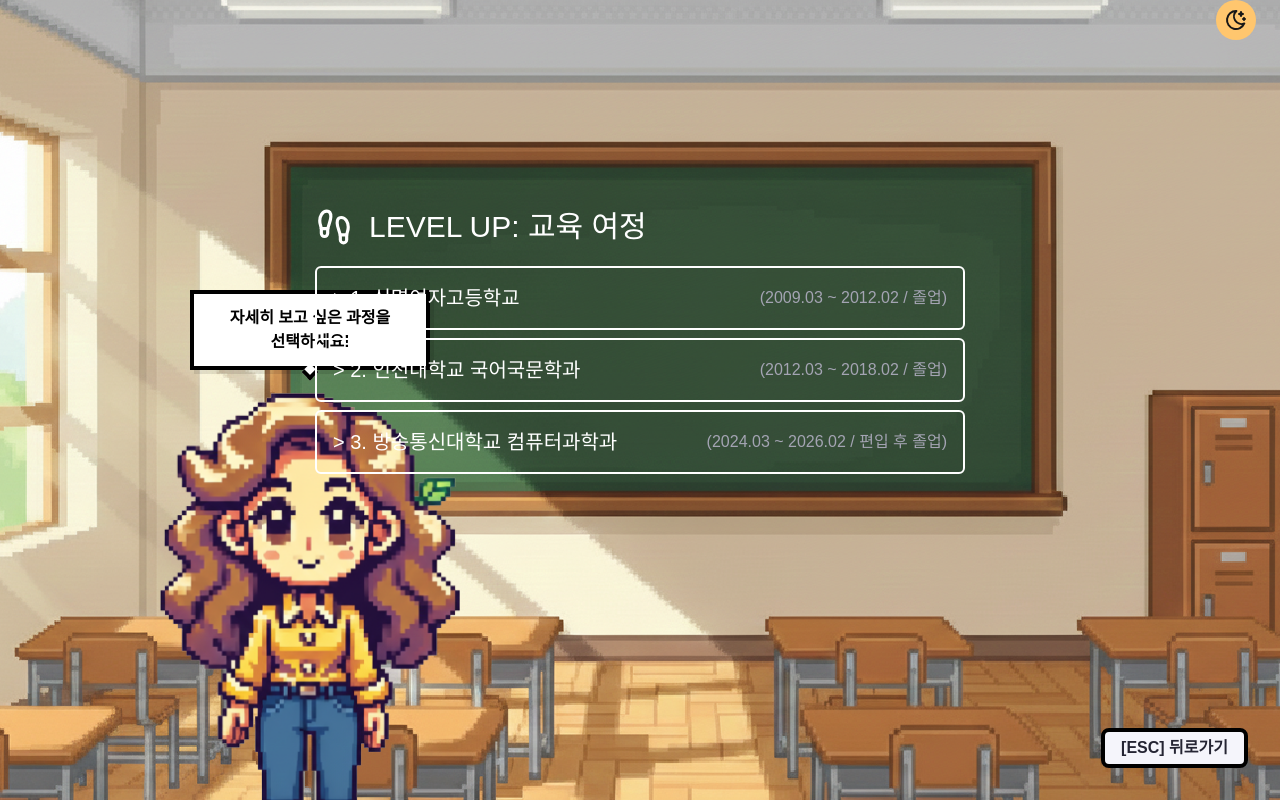
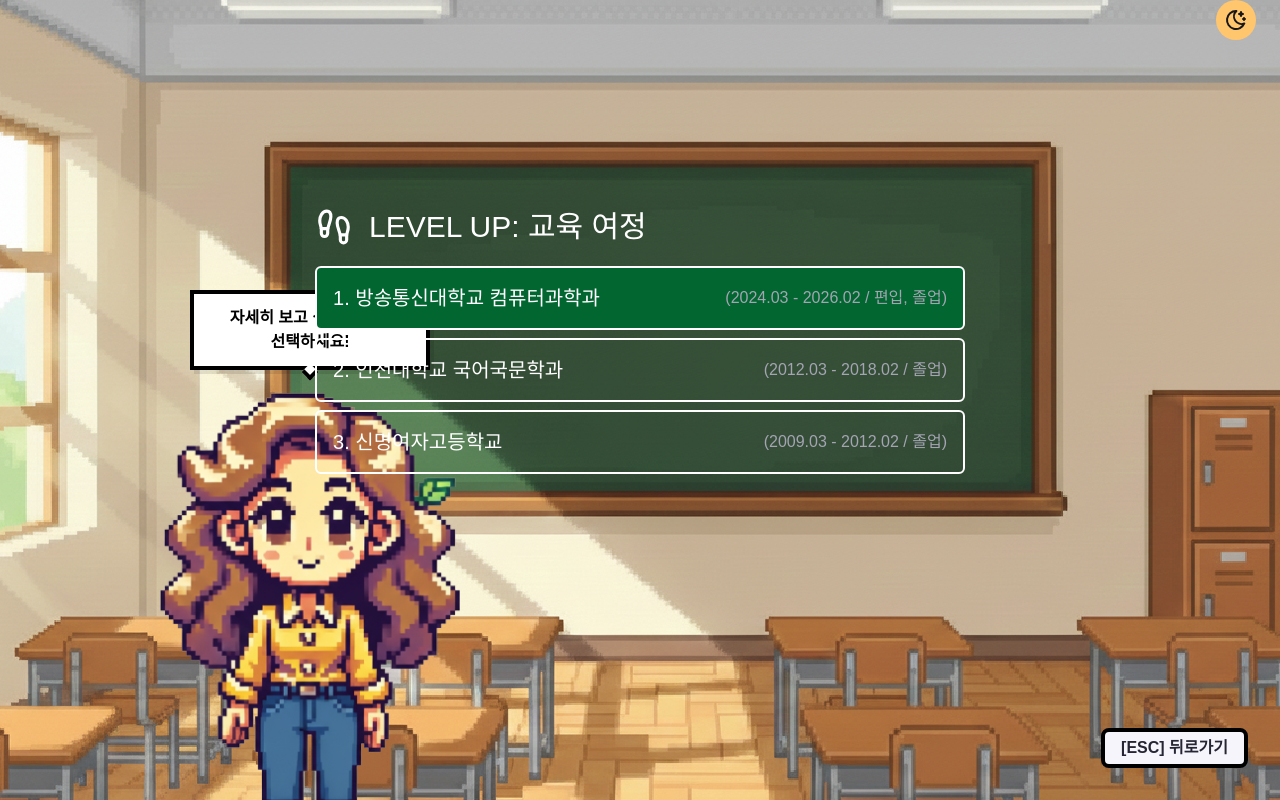
Before and after one commit to jinsiri/truthprevails, a Next.js app: page /game/learning in a window 1280 px wide. Built offline with nearby package versions, Linux system fonts and the light colour scheme; a web font is replaced by a local one.

Commit message:
Feat: 게임버전-교육 내용 업데이트

```diff
--- a/app/classic/learning/page.tsx
+++ b/app/classic/learning/page.tsx
@@ -3,34 +3,7 @@
 import { TimelineItem } from '@/components/classic/TimelineItem';
 import { motion } from 'framer-motion';
 import ThemedImage from '@/components/ThemedImage';
-
-interface TimelineEntry {
-  date: string;
-  title: string;
-  description: string;
-  color?: 'blue' | 'green' | 'yellow';
-}
-
-const timelineData: TimelineEntry[] = [
-  {
-    date: '2024.03 ~ 2026.02',
-    title: '방송통신대학교 컴퓨터과학과',
-    description: '편입, 졸업',
-    color: 'blue',
-  },
-  {
-    date: '2012.03 ~ 2018.02',
-    title: '인천대학교 국어국문학과',
-    description: '졸업',
-    color: 'blue',
-  },
-  {
-    date: '2009.03 ~ 2012.02',
-    title: '신명여자고등학교',
-    description: '졸업',
-    color: 'blue',
-  },
-];
+import { EDUCATION } from '@/constants/dataset';
 
 export default function ClassicLearning() {
   return (
@@ -48,7 +21,7 @@ export default function ClassicLearning() {
           <div className={'relative mt-6 lg:mt-10'}>
             <div className='absolute top-0 right-0 h-full w-px bg-gray-200 dark:bg-gray-700' />
 
-            {timelineData.map((item, index) => (
+            {EDUCATION.map((item, index) => (
               <motion.div
                 key={index}
                 initial={{ opacity: 0, y: 20 }}
--- a/app/game/learning/page.tsx
+++ b/app/game/learning/page.tsx
@@ -4,8 +4,24 @@ import ThemedImage from '@/components/ThemedImage';
 import Image from 'next/image';
 import { Footprints } from 'lucide-react';
 import SpeechBubble from '@/components/game/SpeechBubble';
+import { useEffect, useRef } from 'react';
+import { useKeyboardList } from '@/hooks/useKeyboardList';
+import { EDUCATION } from '@/constants/dataset';
+import clsx from 'clsx';
 
 export default function GameLearning() {
+  const containerRef = useRef<HTMLOListElement>(null);
+  const { selectedIndex, handleKeyDown, setSelectedIndex } = useKeyboardList({
+    items: EDUCATION,
+    onSelect: () => {
+      // setActive(true);
+    },
+  });
+
+  useEffect(() => {
+    containerRef.current?.focus();
+  }, []);
+
   return (
     <main className='relative min-h-screen w-full overflow-hidden'>
       <ThemedImage
@@ -27,22 +43,27 @@ export default function GameLearning() {
           <h2 className={'mb-5 flex items-center'}>
             <Footprints className={'mr-4'} size={38} /> LEVEL UP: 교육 여정
           </h2>
-          <ol className={'text-xl'}>
-            <li className={'mb-2'}>
-              <button className={'visit flex w-full cursor-pointer items-center justify-between rounded-md border-2 p-4 transition-all hover:bg-green-800'}>
-                &gt; 1. 신명여자고등학교<small className={'text-gray-400'}>(2009.03 ~ 2012.02 / 졸업)</small>
-              </button>
-            </li>
-            <li className={'mb-2'}>
-              <button className={'flex w-full cursor-pointer items-center justify-between rounded-md border-2 p-4 transition-all hover:bg-green-800'}>
-                &gt; 2. 인천대학교 국어국문학과<small className={'text-gray-400'}>(2012.03 ~ 2018.02 / 졸업)</small>
-              </button>
-            </li>
-            <li className={'mb-2'}>
-              <button className={'flex w-full cursor-pointer items-center justify-between rounded-md border-2 p-4 transition-all hover:bg-green-800'}>
-                &gt; 3. 방송통신대학교 컴퓨터과학과<small className={'text-gray-400'}>(2024.03 ~ 2026.02 / 편입 후 졸업)</small>
-              </button>
-            </li>
+          <ol ref={containerRef} onKeyDown={handleKeyDown} tabIndex={0} className={'mode-btns text-xl outline-none'}>
+            {EDUCATION.map((mode, index) => (
+              <li
+                key={`EDU_${index}`}
+                onMouseEnter={() => setSelectedIndex(index)}
+                // onClick={() => setActive(true)}
+                className={'mb-2'}
+              >
+                <button
+                  className={clsx(
+                    'flex w-full cursor-pointer items-center justify-between rounded-md border-2 p-4 transition-all hover:bg-green-800',
+                    selectedIndex === index && 'bg-green-800',
+                  )}
+                >
+                  {index + 1}. {mode.title}
+                  <small className={'text-gray-400'}>
+                    ({mode.date} / {mode.description})
+                  </small>
+                </button>
+              </li>
+            ))}
           </ol>
         </div>
       </section>
--- a/constants/dataset.ts
+++ b/constants/dataset.ts
@@ -64,3 +64,30 @@ export const EXPERIENCE = [
     ],
   },
 ];
+
+interface TimelineEntry {
+  date: string;
+  title: string;
+  description: string;
+  color?: 'blue' | 'green' | 'yellow';
+}
+export const EDUCATION: TimelineEntry[] = [
+  {
+    date: '2024.03 - 2026.02',
+    title: '방송통신대학교 컴퓨터과학과',
+    description: '편입, 졸업',
+    color: 'blue',
+  },
+  {
+    date: '2012.03 - 2018.02',
+    title: '인천대학교 국어국문학과',
+    description: '졸업',
+    color: 'blue',
+  },
+  {
+    date: '2009.03 - 2012.02',
+    title: '신명여자고등학교',
+    description: '졸업',
+    color: 'blue',
+  },
+];
```
